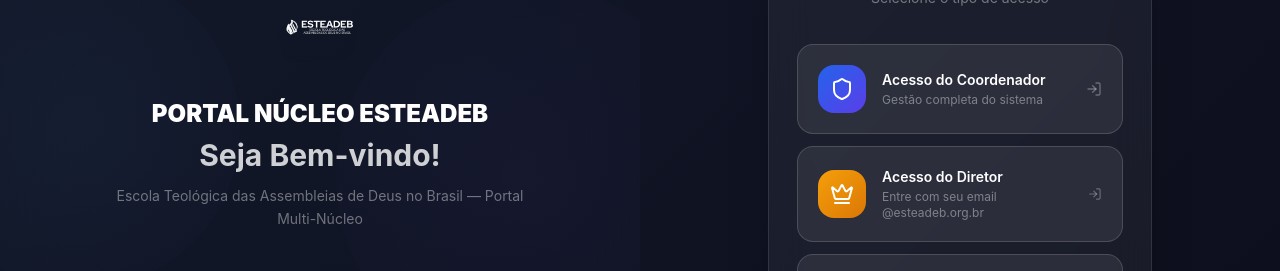
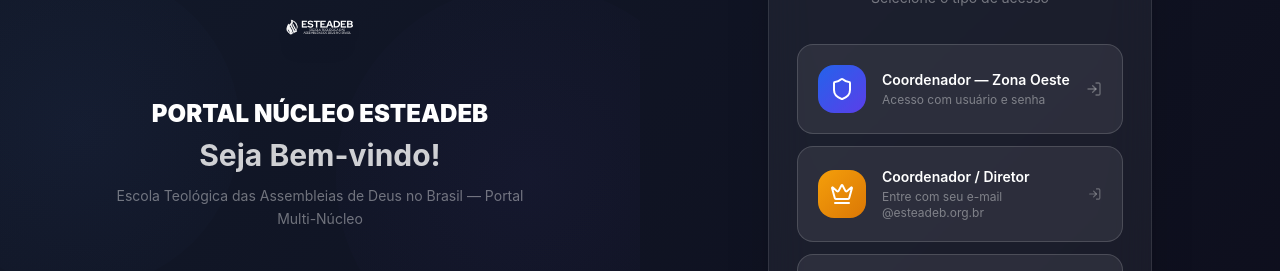
Before and after one commit to aksonpereira-spec/enter-ESTEADEBZONAOESTE, a React (Vite) app: page /login in a window 1280 px wide. Shown: the part 231-502 px from the top of the page. Built offline with nearby package versions, Linux system fonts and the light colour scheme.

Commit message:
docs(login): clarify login options for admin and director

```diff
--- a/src/pages/Login.tsx
+++ b/src/pages/Login.tsx
@@ -152,7 +152,7 @@
                   <p className="text-white/40 text-sm mt-1">Selecione o tipo de acesso</p>
                 </div>
 
-                {/* Coordenador */}
+                {/* Coordenador Zona Oeste (admin) */}
                 <button onClick={() => setMode('admin')}
                   className="w-full rounded-2xl p-5 text-left transition-all hover:scale-[1.02] group"
                   style={{ background: 'hsl(0 0% 100% / 0.08)', border: '1px solid hsl(0 0% 100% / 0.15)' }}>
@@ -161,14 +161,14 @@
                       <Shield className="w-6 h-6 text-white" />
                     </div>
                     <div>
-                      <p className="text-white font-semibold text-sm">Acesso do Coordenador</p>
-                      <p className="text-white/40 text-xs mt-0.5">Gestão completa do sistema</p>
+                      <p className="text-white font-semibold text-sm">Coordenador — Zona Oeste</p>
+                      <p className="text-white/40 text-xs mt-0.5">Acesso com usuário e senha</p>
                     </div>
                     <LogIn className="w-4 h-4 text-white/30 ml-auto group-hover:text-white/60 transition-colors" />
                   </div>
                 </button>
 
-                {/* Diretor */}
+                {/* Outros Coordenadores / Diretores */}
                 <button onClick={() => setMode('director')}
                   className="w-full rounded-2xl p-5 text-left transition-all hover:scale-[1.02] group"
                   style={{ background: 'hsl(0 0% 100% / 0.08)', border: '1px solid hsl(0 0% 100% / 0.15)' }}>
@@ -177,8 +177,8 @@
                       <Crown className="w-6 h-6 text-white" />
                     </div>
                     <div>
-                      <p className="text-white font-semibold text-sm">Acesso do Diretor</p>
-                      <p className="text-white/40 text-xs mt-0.5">Entre com seu email @esteadeb.org.br</p>
+                      <p className="text-white font-semibold text-sm">Coordenador / Diretor</p>
+                      <p className="text-white/40 text-xs mt-0.5">Entre com seu e-mail @esteadeb.org.br</p>
                     </div>
                     <LogIn className="w-4 h-4 text-white/30 ml-auto group-hover:text-white/60 transition-colors" />
                   </div>
```
